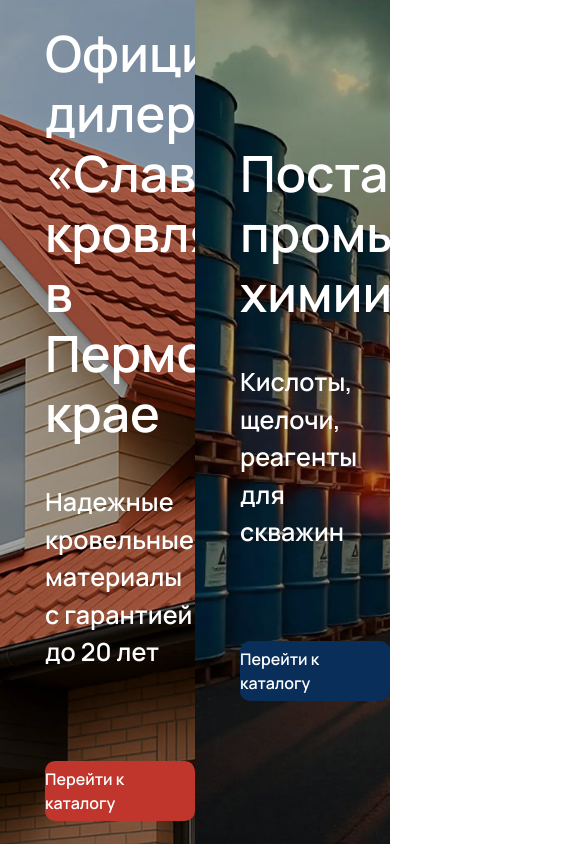
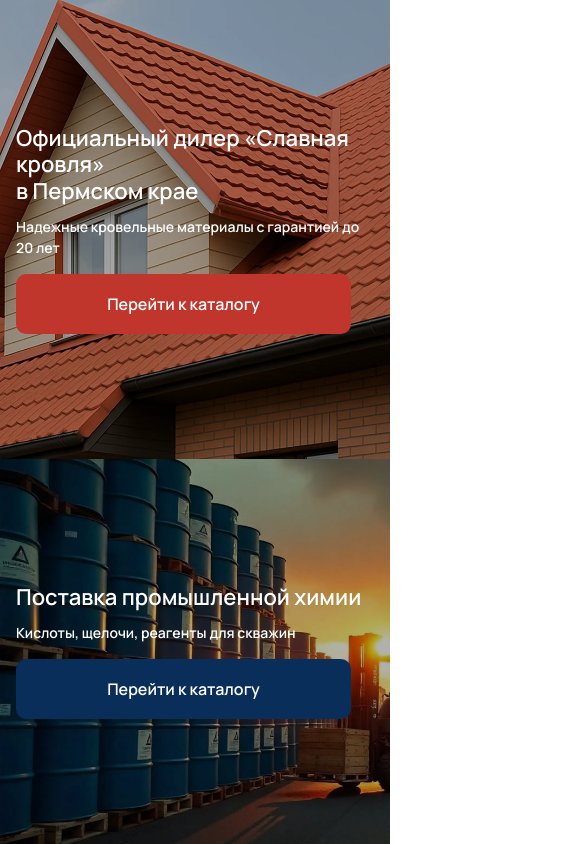
Before and after one commit to DMProductionn/permnefthim, a Next.js app: page / in a window 390 px wide. Shown: the top 844 px of the page, 585 px wide, since content can reach past the window. Built offline with nearby package versions, Linux system fonts and the light colour scheme.

Commit message:
fix mobile

```diff
--- a/src/app/page.tsx
+++ b/src/app/page.tsx
@@ -9,15 +9,15 @@
   return (
     <>
       <SEOHead seo={defaultSEO} />
-      <main className="flex min-h-screen">
+      <main className="flex min-h-screen flex-col md:flex-row">
         <div
-          className="w-1/2 h-screen bg-cover bg-center flex flex-col justify-center pl-[45px]"
+          className="w-full lg:w-1/2 flex-1 bg-cover bg-center flex flex-col justify-center px-4 md:px-8 lg:px-[45px] py-4 md:py-8 lg:py-0"
           style={{ backgroundImage: "url('/crovlya_main_10_11zon.webp')" }}>
           <motion.h1
             initial={{ opacity: 0, x: -100 }}
             animate={{ opacity: 1, x: 0 }}
             transition={{ duration: 0.5 }}
-            className="text-[50px] text-white font-[500] max-w-[520px] w-full leading-[120%]">
+            className="text-[22px] sm:text-[28px] md:text-[36px] lg:text-[50px] text-white font-[500] max-w-full lg:max-w-[520px] w-full leading-[120%] text-left">
             Официальный дилер «Славная кровля»
             <br /> в Пермском крае
           </motion.h1>
@@ -25,31 +25,36 @@
             initial={{ opacity: 0 }}
             animate={{ opacity: 1 }}
             transition={{ duration: 1 }}
-            className="font-[500] text-[25px] text-white max-w-[500px] w-full mt-[40px]">
+            className="font-[500] text-[14px] sm:text-[16px] md:text-[20px] lg:text-[25px] text-white max-w-full lg:max-w-[500px] w-full mt-[12px] md:mt-[28px] lg:mt-[40px] text-left">
             Надежные кровельные материалы с гарантией до 20 лет
           </motion.h2>
-          <Button href="/crovlya" className="mt-[90px]">
+          <Button
+            href="/crovlya"
+            className="mt-[16px] md:mt-[40px] lg:mt-[90px] w-full max-w-[250px] h-[56px] py-3 text-[16px] flex items-center justify-center leading-none">
             Перейти к каталогу
           </Button>
         </div>
         <div
-          className="w-1/2 h-screen bg-cover bg-center flex flex-col justify-center pl-[45px]"
+          className="w-full lg:w-1/2 flex-1 bg-cover bg-center flex flex-col justify-center px-4 md:px-8 lg:px-[45px] py-4 md:py-8 lg:py-0"
           style={{ backgroundImage: "url('/him_main_1_11zon.webp')" }}>
           <motion.h1
             initial={{ opacity: 0, x: 100 }}
             animate={{ opacity: 1, x: 0 }}
             transition={{ duration: 0.5 }}
-            className="text-[50px] text-white font-[500] max-w-[520px] w-full leading-[120%]">
+            className="text-[22px] sm:text-[28px] md:text-[36px] lg:text-[50px] text-white font-[500] max-w-full lg:max-w-[520px] w-full leading-[120%] text-left">
             Поставка промышленной химии
           </motion.h1>
           <motion.h2
             initial={{ opacity: 0 }}
             animate={{ opacity: 1 }}
             transition={{ duration: 1 }}
-            className="font-[500] text-[25px] text-white max-w-[300px] w-full mt-[40px]">
+            className="font-[500] text-[14px] sm:text-[16px] md:text-[20px] lg:text-[25px] text-white max-w-full lg:max-w-[300px] w-full mt-[12px] md:mt-[28px] lg:mt-[40px] text-left">
             Кислоты, щелочи, реагенты для скважин
           </motion.h2>
-          <Button color="blue" href="/him" className="mt-[90px]">
+          <Button
+            color="blue"
+            href="/him"
+            className="mt-[16px] md:mt-[40px] lg:mt-[90px] w-full max-w-[250px] h-[56px] py-3 text-[16px] flex items-center justify-center leading-none">
             Перейти к каталогу
           </Button>
         </div>
```
